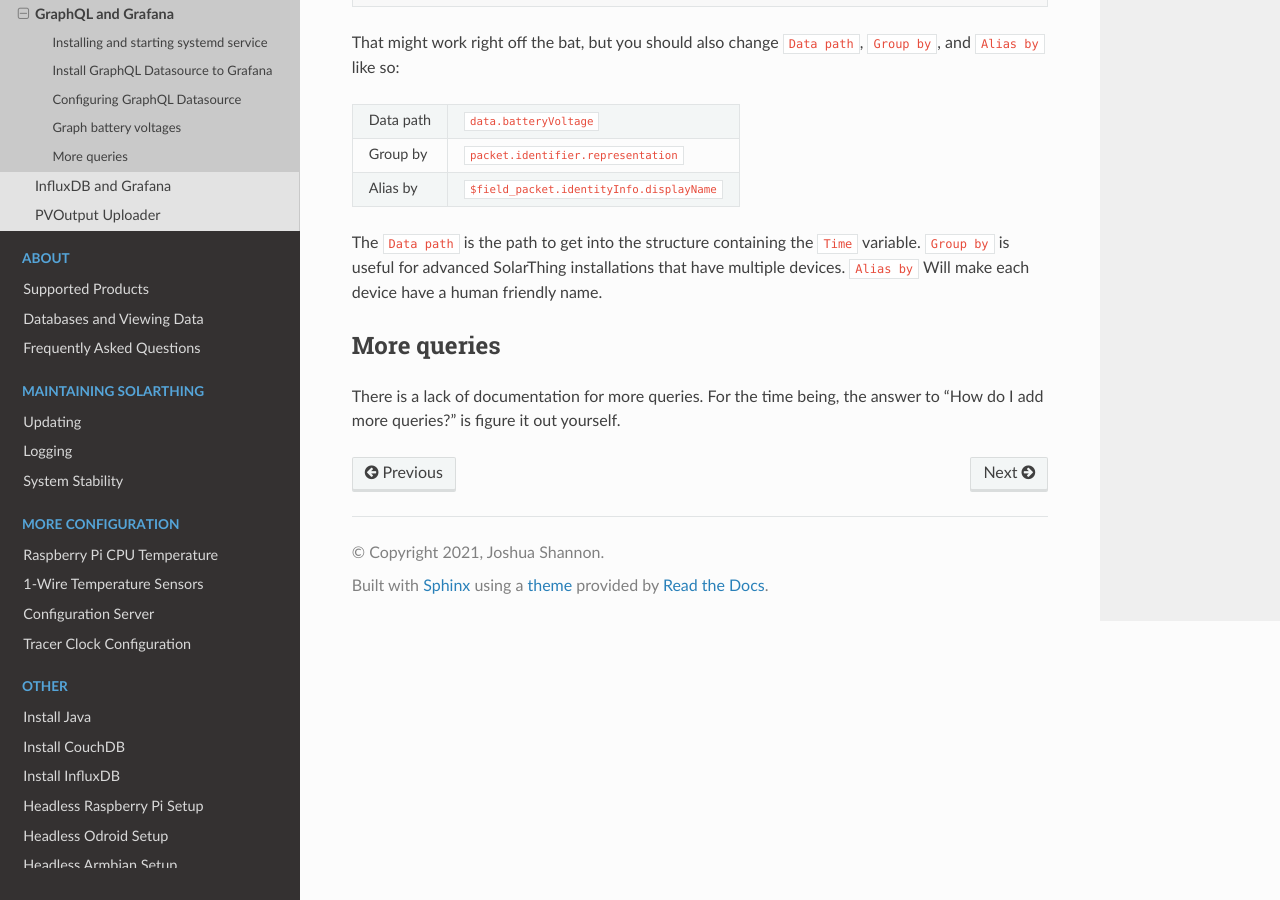
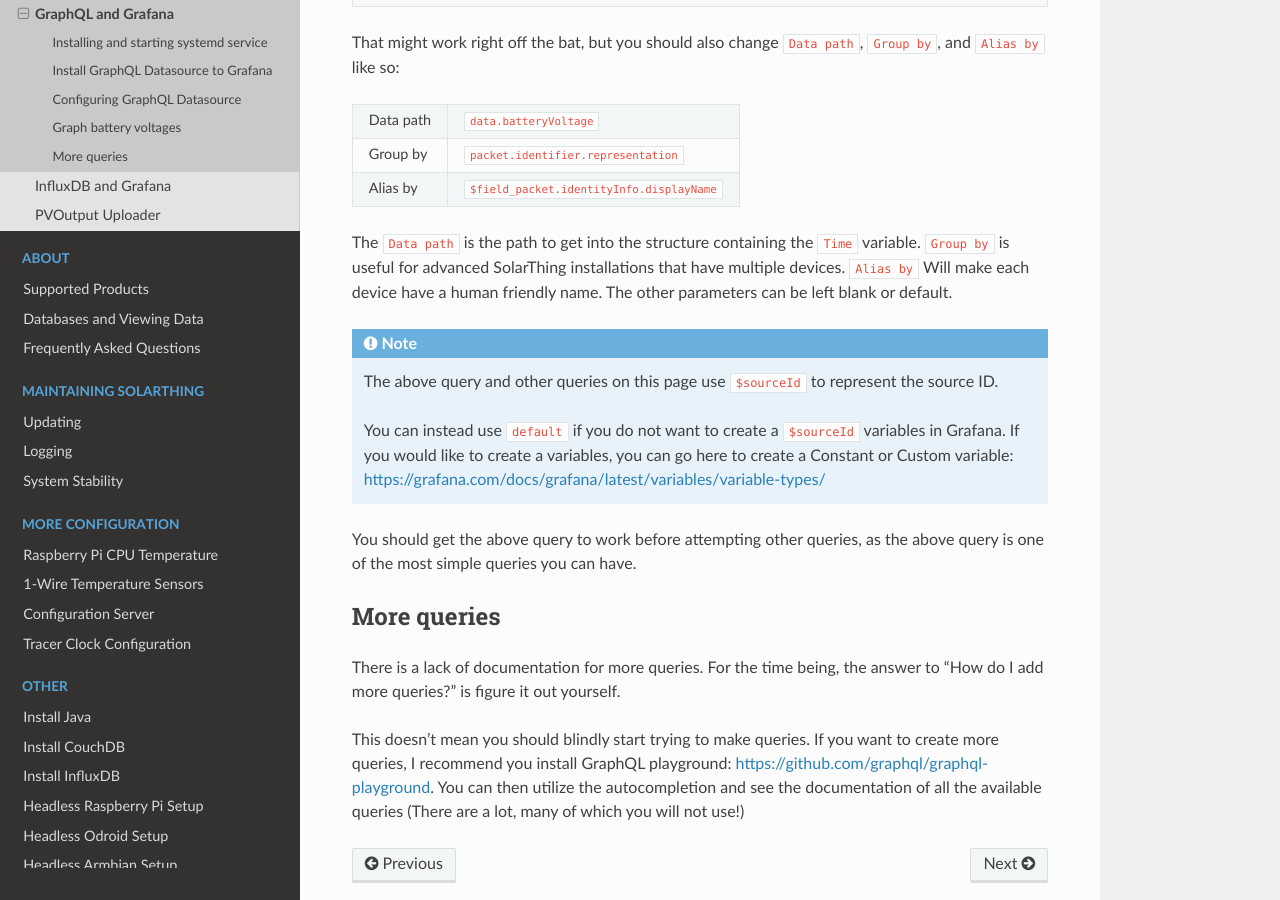
Before and after one commit to wildmountainfarms/solarthing-docs, a Sphinx documentation site: the page built from docs/source/data/graphql-grafana.rst, in a window 1280 px wide and 900 px high, scrolled down 2630 px. Built offline with Sphinx 7.4.7 and the Read the Docs theme 2.0.0, drawn with Linux system fonts in a browser that asks for light colours; pages that are not in the unit, such as notebooks, are missing from menus.

Commit message:
Clarification on  usage

```diff
--- a/README.rst
+++ b/README.rst
@@ -29,6 +29,5 @@ Stuff we might use in the future:
 TODO:
 * Find a way to get GraphQL syntax highlighting into pygments
 * Find a way to get JSON5 syntax highlighting into pygments. Or, alternatively, just regular JSON highlighting with the ability to ignore stuff that's not JSON syntax
-* Setting up variables in grafana including $sourceId
 * Page about common errors including permission issues
 * Page about using socat and about configuring timeouts
--- a/docs/source/data/graphql-grafana.rst
+++ b/docs/source/data/graphql-grafana.rst
@@ -126,9 +126,21 @@ That might work right off the bat, but you should also change ``Data path``, ``G
 The ``Data path`` is the path to get into the structure containing the ``Time`` variable.
 ``Group by`` is useful for advanced SolarThing installations that have multiple devices.
 ``Alias by`` Will make each device have a human friendly name.
+The other parameters can be left blank or default.
+
+.. note::
+    The above query and other queries on this page use ``$sourceId`` to represent the source ID.
+
+    You can instead use ``default`` if you do not want to create a ``$sourceId`` variables in Grafana.
+    If you would like to create a variables, you can go here to create a Constant or Custom variable: https://grafana.com/docs/grafana/latest/variables/variable-types/
+
+You should get the above query to work before attempting other queries, as the above query is one of the most simple queries you can have.
 
 
 More queries
 --------------
 
 There is a lack of documentation for more queries. For the time being, the answer to "How do I add more queries?" is figure it out yourself.
+
+This doesn't mean you should blindly start trying to make queries. If you want to create more queries, I recommend you install GraphQL playground: https://github.com/graphql/graphql-playground.
+You can then utilize the autocompletion and see the documentation of all the available queries (There are a lot, many of which you will not use!)
```
